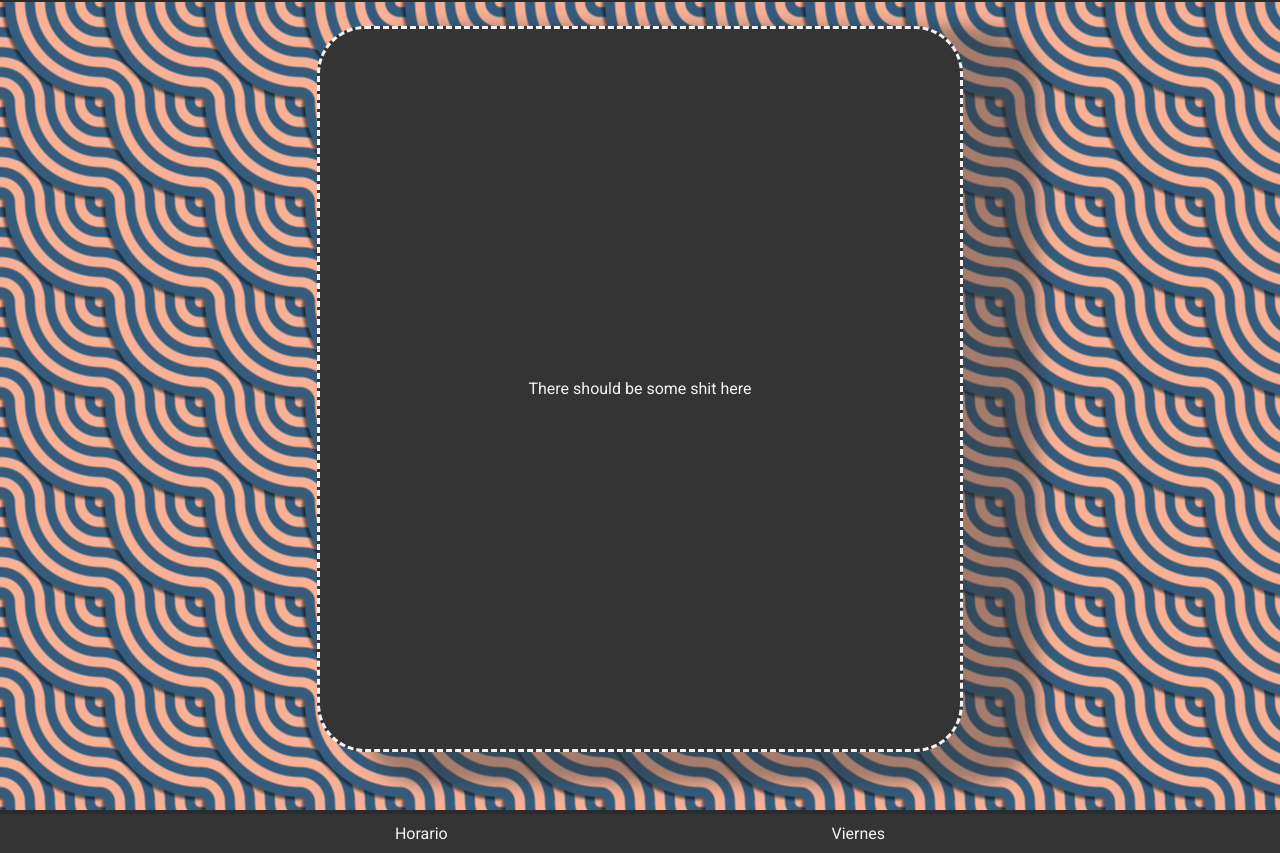
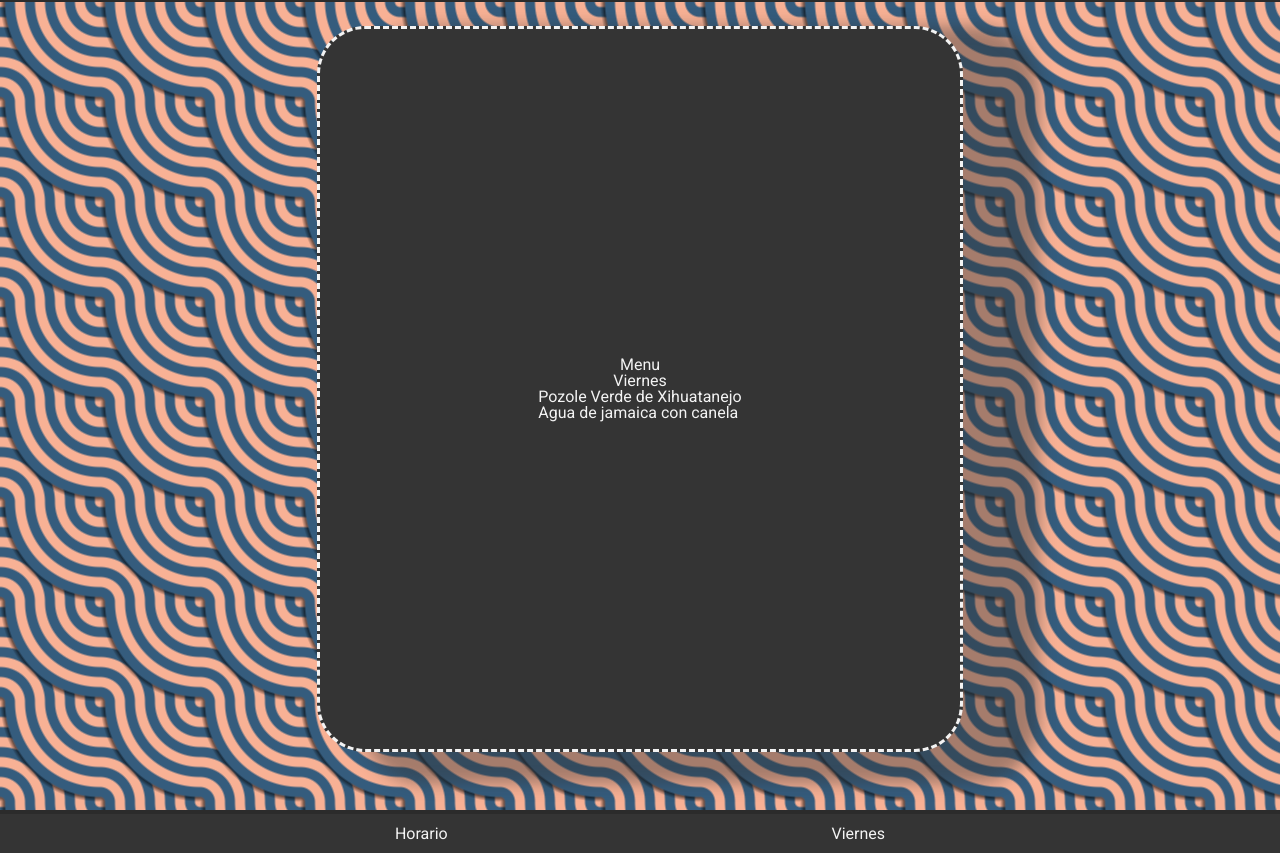
Before and after one commit to Emiliano1919/Restaurant-Page, a website built with webpack: page dist/index.html in a window 1280 px wide. Shown: the part 42-895 px from the top of the page. Built offline with nearby package versions, Linux system fonts and the light colour scheme.

Commit message:
Add dummy content

```diff
--- a/dist/index.html
+++ b/dist/index.html
@@ -15,7 +15,12 @@
         </div>
         <div class="main">
             <div class="info">
-                There should be some shit here
+                <h1>Menu</h1>
+                <h2>Viernes</h2>
+                <div>
+                    <p>Pozole Verde de Xihuatanejo</p>
+                    <p>Agua de jamaica con canela</p>
+                </div>
             </div>
         </div>
         <div class="footer">
```
